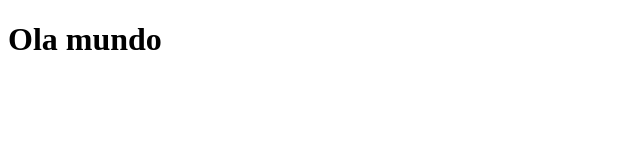
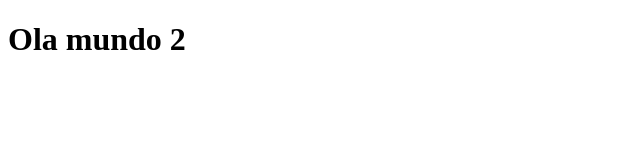
Before and after one commit to LucasBenv/clone-tabnews, a Next.js app: page / in a window 1280 px wide. Shown: the top 160 px of the page, without its empty margins (0-640 px from the left). Built offline with nearby package versions, Linux system fonts and the light colour scheme.

Commit message:
modificando msg

```diff
--- a/pages/index.js
+++ b/pages/index.js
@@ -1,5 +1,5 @@
 function Home() {
-    return <h1>Ola mundo</h1>
+    return <h1>Ola mundo 2</h1>
 }
 
 export default Home;
```
